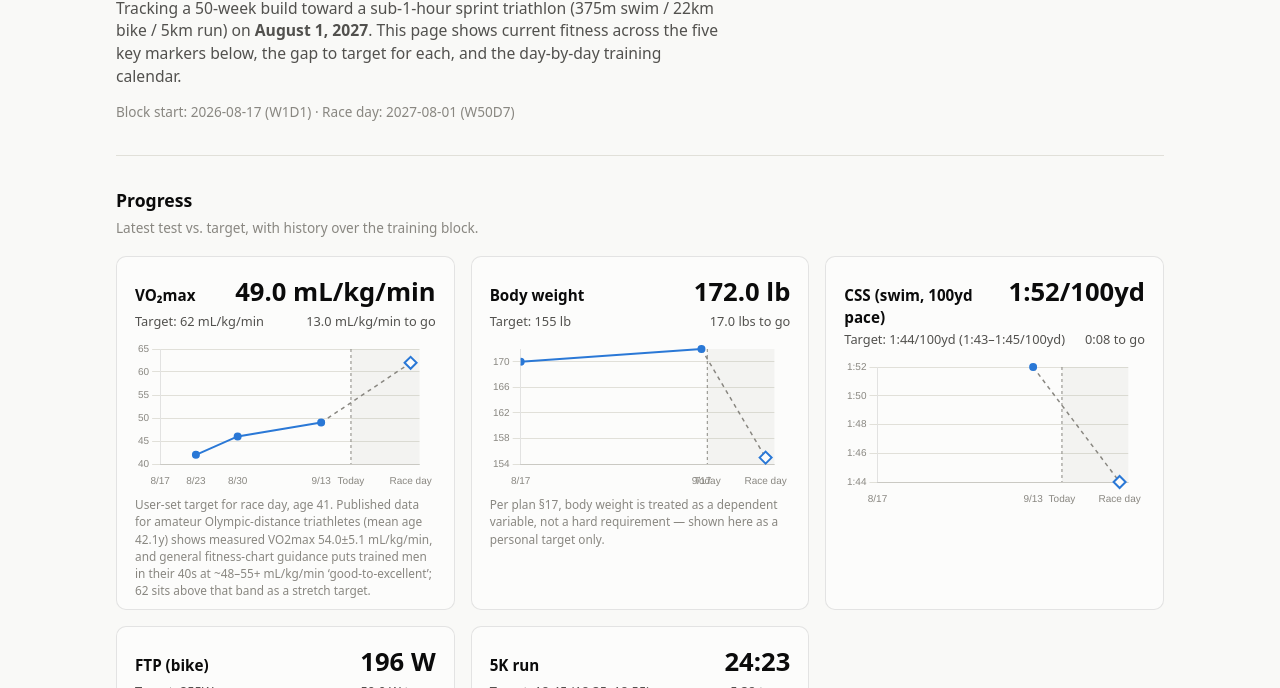
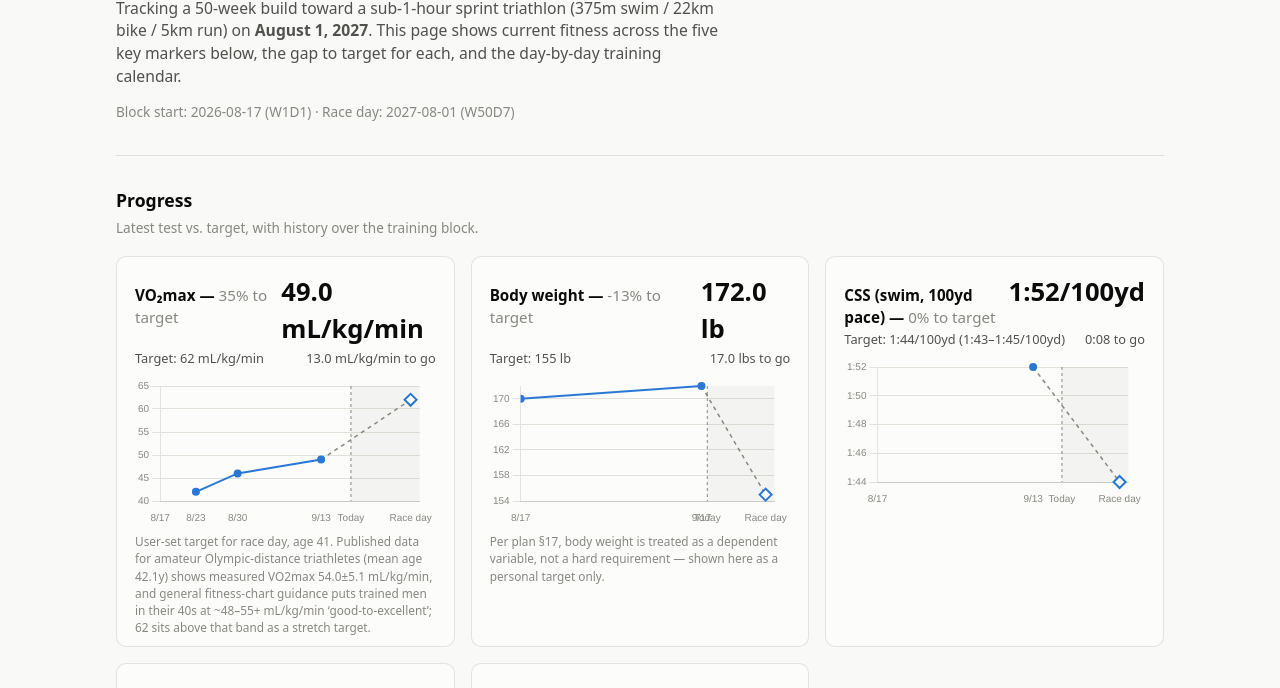
Before and after one commit to bjwxh/tri_sub60, a plain HTML site: page index.html in a window 1280 px wide. Shown: the part 102-790 px from the top of the page. Drawn offline with nearby package versions, Linux system fonts and the light colour scheme; no server answers.

Commit message:
Show progress % toward target on each stat card
Progress = (current - start) / (target - start) x 100, using each
metric's first and latest logged value. Shown inline next to the card
title.

Co-Authored-By: Claude Sonnet 5 <noreply@anthropic.com>

```diff
--- a/assets/app.js
+++ b/assets/app.js
@@ -103,6 +103,15 @@ function formatGap(metric, target, latestVal) {
   return { text, good: false };
 }
 
+function formatProgress(first, latest, target) {
+  if (!first || !latest) return null;
+  const denom = target.value - first.value;
+  if (denom === 0) return null;
+  const pct = ((latest.value - first.value) / denom) * 100;
+  const rounded = Math.round(pct);
+  return { text: `${rounded}% to target`, good: rounded >= 100 };
+}
+
 async function renderStats(targets) {
   const grid = document.getElementById("stat-grid");
 
@@ -115,7 +124,9 @@ async function renderStats(targets) {
       .sort((a, b) => a.date.localeCompare(b.date));
 
     const latest = parsed[parsed.length - 1] || null;
+    const first = parsed[0] || null;
     const gap = formatGap(m, target, latest ? latest.value : null);
+    const progress = formatProgress(first, latest, target);
 
     const card = document.createElement("div");
     card.className = "stat-card";
@@ -125,7 +136,7 @@ async function renderStats(targets) {
 
     card.innerHTML = `
       <div class="stat-head">
-        <h3>${m.title}</h3>
+        <h3>${m.title}${progress ? ` &mdash; <span class="${progress.good ? "gap-good" : "stat-progress-inline"}">${progress.text}</span>` : ""}</h3>
         <div class="stat-current">${currentText}</div>
       </div>
       <div class="stat-row">
--- a/assets/style.css
+++ b/assets/style.css
@@ -138,6 +138,11 @@ section { margin-bottom: 48px; }
   font-weight: 600;
 }
 
+.stat-card .stat-progress-inline {
+  color: var(--text-muted);
+  font-weight: 400;
+}
+
 .stat-card .stat-row {
   display: flex;
   justify-content: space-between;
```
